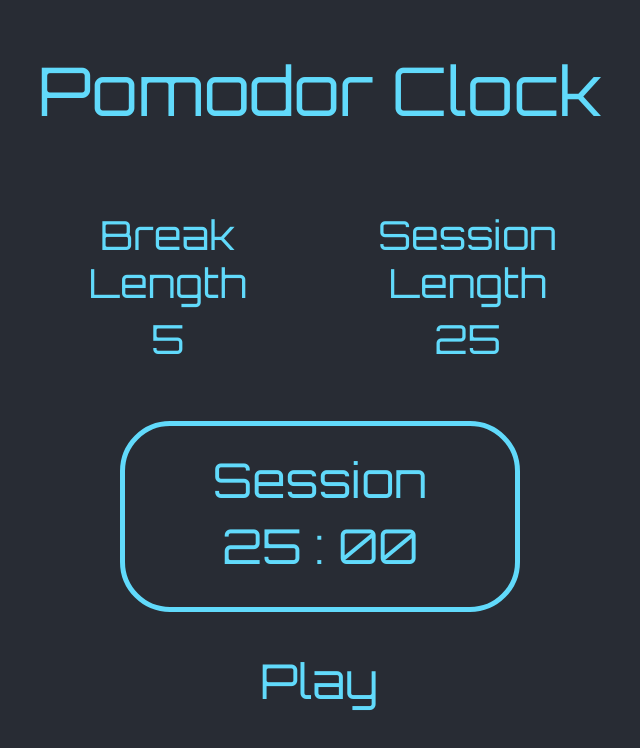
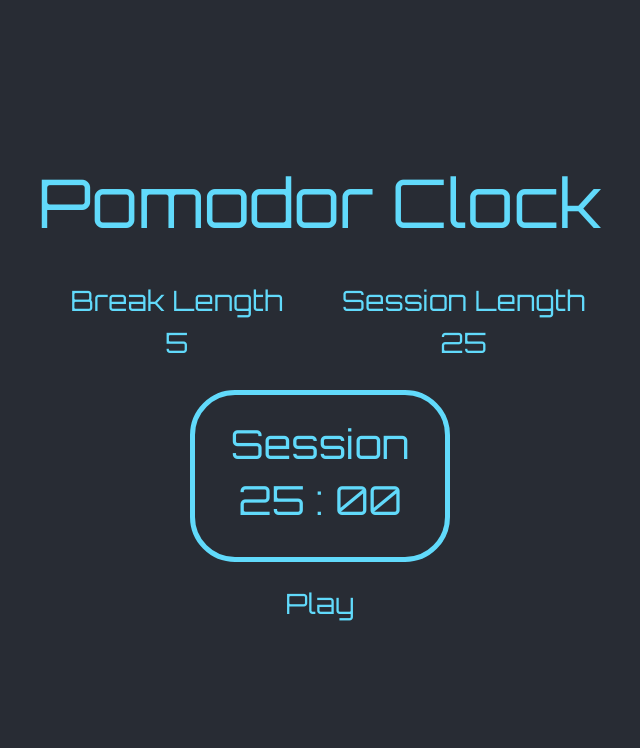
Before and after one commit to Cristian-Castillo/Pomodor-Clock-Project, a React (Create React App) app: page / in a window 1280 px wide. Shown: the top 748 px of the page, without its empty margins (320-960 px from the left). Built offline with nearby package versions, Linux system fonts and the light colour scheme.

Commit message:
Add files via upload

```diff
--- a/src/App.css
+++ b/src/App.css
@@ -15,7 +15,3 @@
   justify-content: center;
   font-size: calc(10px + 2vmin);
 }
-
-.App-link {
-  color: #61dafb;
-}
--- a/src/components/BreakLength.js
+++ b/src/components/BreakLength.js
@@ -4,9 +4,9 @@ import './BreakLengthStyle.css'
 const BreakLength = (props) => {
     return (
         <div className ='container-fuild'>
-            <div className ='breakLength-box'>
-                <h1>Break Length</h1>
-                <h1>{props.prop1}</h1>
+            <div>
+                <h3>Break Length</h3>
+                <h3>{props.prop1}</h3>
             </div>
         </div>
     )
--- a/src/components/BreakLengthStyle.css
+++ b/src/components/BreakLengthStyle.css
@@ -1,4 +1,3 @@
 .breakLength-box{
-    font-size:25px;
-    margin:40px 5px auto auto;
+
 }
--- a/src/components/Pomodor.js
+++ b/src/components/Pomodor.js
@@ -13,20 +13,20 @@ class Pomodor extends Component {
     render() {
         return (
             <div className ='App-header'>
-                <div className ='row titleRow'>
-                    <h1 className = 'pomodorTitle'>Pomodor Clock</h1>
-                </div>
                     {/* Container with child components to display rendered props from state redux */}
                     <div className ='container-fluid'>
-                        <div className ='row r1'>
+                        <div className ='row'>
+                            <h1 className = 'pomodorTitle'>Pomodor Clock</h1>
+                        </div>
+                        <div className ='row'>
                             <div className ='col-6'><BreakLength prop1 = {'5'}/></div>
                             <div className = 'col-6'><SessionLength prop2 = {'25'} /></div>
                         </div>
                         <div className = 'row'>
                             <SessionTimeDisplay prop3 = '25 : 00'/>
-                        </div>
-                        <div className = 'row playRow'>
-                            <h3 className ='playStyle'>Play</h3>
+                            <div style = {{margin:'auto'}}>
+                                <h3 className ='playStyle'>Play</h3>
+                            </div>
                         </div>
                     </div>
 
--- a/src/components/PomodorStyle.css
+++ b/src/components/PomodorStyle.css
@@ -11,39 +11,23 @@
 
 /* Responsive div holds child components */
 .container-fluid{
-    padding-bottom:120px;
-    width:auto;
+    margin: 0px 5px 10px 5px;
+}
+
+/* Break Len & Session Len Cols */
+.col-6{
+    margin-top:20px;
+    padding:22px;
+}
+
+/* Main Pomodor Title */
+.pomodorTitle{
+    font-size:4.2rem;
+    margin-top:30px;
     margin:auto;
 }
 
-/* Break & Session grid sys boot */
-.col-6{
-    height:200px;
-    width:300px;
-    position:relative;
-    top:150px;
+/* Play button */
+.playStyle{
+    margin-top:15px;
 }
-
-/* col-6 control Break & Session grid sys boot */
-.r1{
-    margin-top:-200px;
-}
-
-/* Header Title of Body */
-.pomodorTitle{
-    font-size:4.2rem;
-    margin-top:50px;
-}
-
-/* Play button & Style */
-.playStyle{
-    font-size:3rem;
-}
-/* Play button & Style */
-.playRow{
-    position:relative;
-    top:120px;
-    margin:auto;
-    width:150px;
-    padding-left:15px;
-}
--- a/src/components/SessionLength.js
+++ b/src/components/SessionLength.js
@@ -4,9 +4,9 @@ import './SessionLengthStyle.css'
 const SessionLength = (props) => {
     return (
         <div className ='container-fuild'>
-            <div className ='sessionLength-box'>
-                <h1>Session Length</h1>
-                <h1>{props.prop2}</h1>
+            <div>
+                <h3>Session Length</h3>
+                <h3>{props.prop2}</h3>
             </div>
         </div>
     )
--- a/src/components/SessionLengthStyle.css
+++ b/src/components/SessionLengthStyle.css
@@ -1,4 +1,3 @@
 .sessionLength-box{
-    font-size:25px;
-    margin:40px 5px auto auto;
+
 }
--- a/src/components/SessionTimeStyle.css
+++ b/src/components/SessionTimeStyle.css
@@ -1,13 +1,8 @@
 /* Session Display Container */
 .session-layout{
-   width:400px;
-   border-radius:50px;
-   border: 5px solid var(--customCyan);
+   width:260px;
+   border-radius:45px;
+   border: 5.5px solid var(--customCyan);
    padding: 25px 20px 25px 20px;
-   position:relative;
-   top:200px;
+   margin:auto;
 }
-/* Inner font of Session body */
-.fontSesh{
-   font-size:3rem;
-}
```
